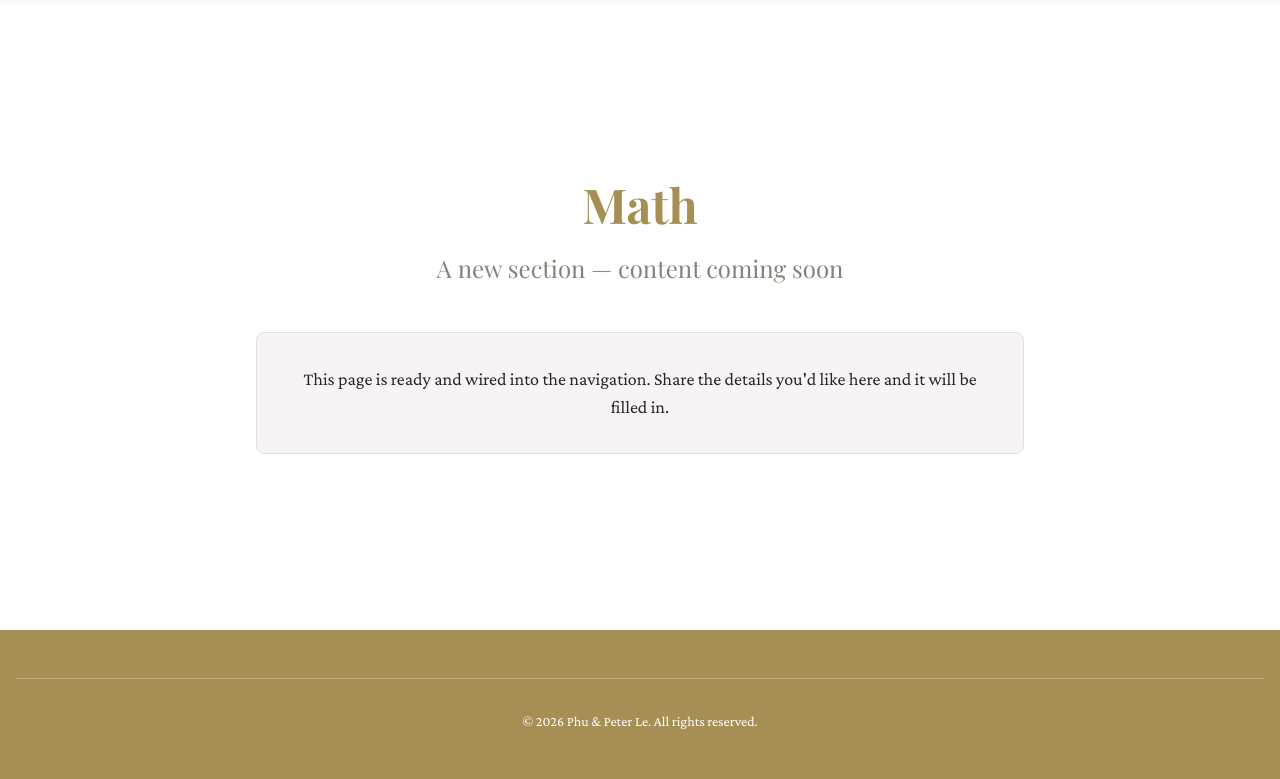
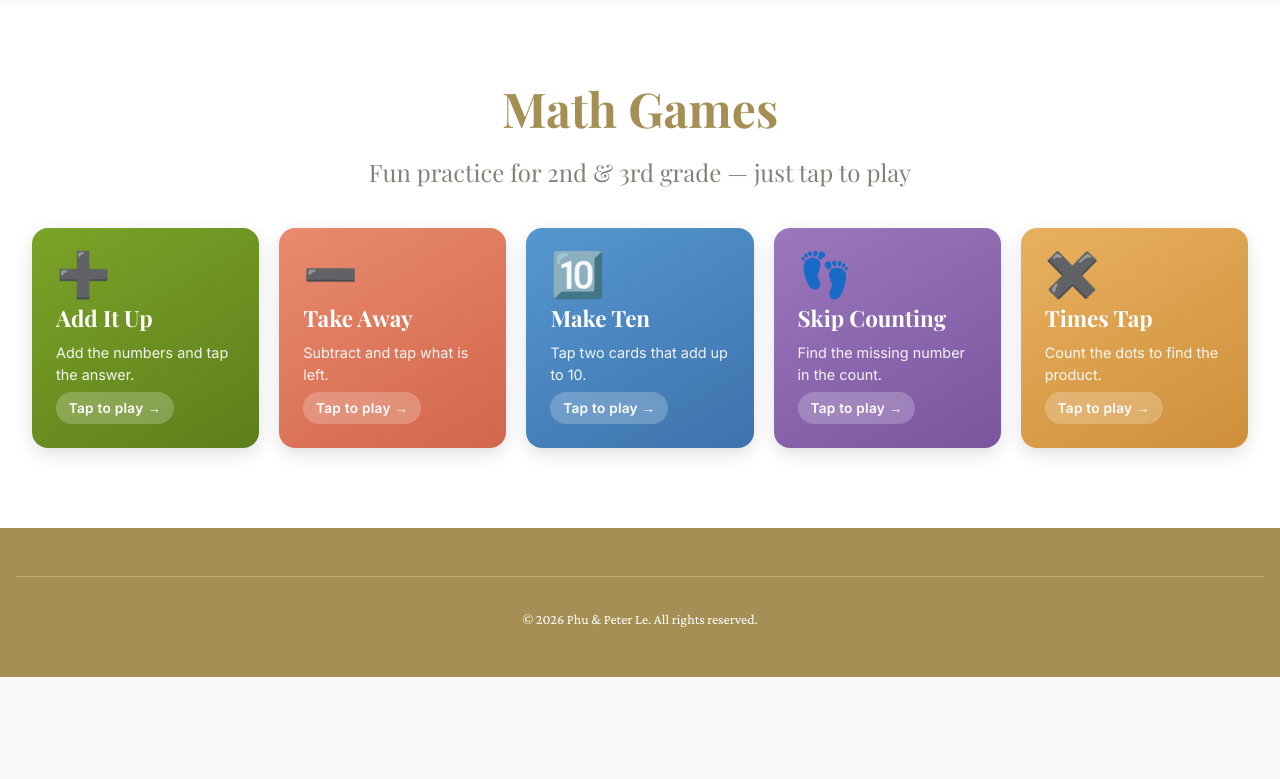
Before and after one commit to lehoangphu/blog, a Flask app: page /math in a window 1280 px wide. Shown: the part 60-839 px from the top of the page. After the commit the page ends 737 px from the top, so only its background shows below. Run offline with Flask 3, Linux system fonts and the light colour scheme.

Commit message:
Add tap-based math games to the Math page
Replace the Math placeholder with a gallery of five touch/pointer-only
games aimed at a 2nd grader heading into 3rd grade. Tapping a card expands
that game to fill the page width; a back button returns to the gallery.

Games (no keyboard or text input required):
- Add It Up: addition, tap the correct sum.
- Take Away: subtraction, tap what is left.
- Make Ten: tap two cards that add up to 10 (number bonds).
- Skip Counting: tap the missing number when counting by 2s, 5s, 10s.
- Times Tap: count a dot array to find the product (intro to multiplication).

Shared first-try star scoring, encouraging feedback, and a play-again
screen. Styles live in static/site/math.css and logic in
static/site/math-games.js, both loaded only on the Math page.

Co-authored-by: Copilot <223556219+Copilot@users.noreply.github.com>

```diff
--- /dev/null
+++ b/static/site/math-games.js
@@ -0,0 +1,438 @@
+/* Math Games for 2nd graders heading into 3rd grade.
+   Five tap/pointer-only games (no keyboard or text input). A gallery of cards
+   expands the chosen game to fill the page; a back button returns to the
+   gallery. All rendering is vanilla DOM so it works without a build step. */
+(function () {
+    "use strict";
+
+    var root = document.getElementById("math-games-root");
+    if (!root) return;
+
+    // ---------- small helpers ----------
+    function rand(min, max) {
+        return Math.floor(Math.random() * (max - min + 1)) + min;
+    }
+    function shuffle(arr) {
+        for (var i = arr.length - 1; i > 0; i--) {
+            var j = Math.floor(Math.random() * (i + 1));
+            var t = arr[i];
+            arr[i] = arr[j];
+            arr[j] = t;
+        }
+        return arr;
+    }
+    function pick(arr) {
+        return arr[Math.floor(Math.random() * arr.length)];
+    }
+    function el(tag, cls, html) {
+        var n = document.createElement(tag);
+        if (cls) n.className = cls;
+        if (html != null) n.innerHTML = html;
+        return n;
+    }
+
+    var PRAISE = ["Nice!", "Great job!", "You got it!", "Awesome!", "Way to go!", "Correct!"];
+    var ROUNDS = 10;
+
+    // ---------- shared multiple-choice engine ----------
+    // config: { makeQuestion() -> {promptHTML, answer}, spread, choices }
+    function runMultipleChoice(body, config) {
+        var spread = config.spread || 6;
+        var choiceCount = config.choices || 4;
+        var score = 0;
+        var round = 0;
+        var firstTry = true;
+
+        var progress = el("div", "mg-progress");
+        var stars = el("div", "mg-stars");
+        var prompt = el("div", "mg-prompt");
+        var choices = el("div", "mg-choices");
+        var feedback = el("div", "mg-feedback");
+        body.append(progress, stars, prompt, choices, feedback);
+
+        function distractors(answer) {
+            var set = {};
+            set[answer] = true;
+            var out = [answer];
+            var guard = 0;
+            while (out.length < choiceCount && guard < 200) {
+                guard++;
+                var d = answer + rand(-spread, spread);
+                if (d < 0) continue;
+                if (set[d]) continue;
+                set[d] = true;
+                out.push(d);
+            }
+            return shuffle(out);
+        }
+
+        function renderStars() {
+            stars.textContent = score > 0 ? Array(score + 1).join("\u2B50") : "";
+        }
+
+        function next() {
+            if (round >= ROUNDS) return finish();
+            round++;
+            firstTry = true;
+            progress.textContent = "Question " + round + " of " + ROUNDS;
+            renderStars();
+            var q = config.makeQuestion();
+            prompt.innerHTML = q.promptHTML;
+            feedback.textContent = "";
+            feedback.className = "mg-feedback";
+            choices.innerHTML = "";
+            var options = q.choices ? shuffle(q.choices.slice()) : distractors(q.answer);
+            options.forEach(function (val) {
+                var b = el("button", "mg-choice", String(val));
+                b.type = "button";
+                b.addEventListener("click", function () {
+                    if (b.disabled) return;
+                    if (val === q.answer) {
+                        b.classList.add("correct");
+                        Array.prototype.forEach.call(choices.children, function (c) {
+                            c.disabled = true;
+                        });
+                        if (firstTry) score++;
+                        feedback.textContent = pick(PRAISE);
+                        feedback.classList.add("good");
+                        renderStars();
+                        setTimeout(next, 850);
+                    } else {
+                        firstTry = false;
+                        b.classList.add("wrong");
+                        b.disabled = true;
+                        feedback.textContent = "Try again!";
+                        feedback.className = "mg-feedback bad";
+                    }
+                });
+                choices.append(b);
+            });
+        }
+
+        function finish() {
+            body.innerHTML = "";
+            var done = el("div", "mg-done");
+            done.append(
+                el("div", "mg-done-emoji", score >= 8 ? "\uD83C\uDFC6" : "\uD83C\uDF89"),
+                el("div", "mg-done-title", "All done!"),
+                el("div", "mg-done-score", "You earned " + score + " of " + ROUNDS + " stars on the first try.")
+            );
+            var again = el("button", "mg-btn", "Play again");
+            again.type = "button";
+            again.addEventListener("click", function () {
+                body.innerHTML = "";
+                runMultipleChoice(body, config);
+            });
+            done.append(again);
+            body.append(done);
+        }
+
+        next();
+    }
+
+    // ---------- Make Ten (number bonds, custom tap game) ----------
+    function runMakeTen(body) {
+        var TARGET = 10;
+        var GOAL = 8; // pairs to find to win
+        var found = 0;
+        var nums = [];
+        var first = null;
+
+        var progress = el("div", "mg-progress");
+        var prompt = el("div", "mg-prompt", "Tap two cards that add up to <small>10</small>");
+        var board = el("div", "mg-board");
+        var feedback = el("div", "mg-feedback");
+        body.append(progress, prompt, board, feedback);
+
+        function hasPair(list) {
+            for (var i = 0; i < list.length; i++) {
+                for (var j = i + 1; j < list.length; j++) {
+                    if (list[i] + list[j] === TARGET) return true;
+                }
+            }
+            return false;
+        }
+        function freshNumber() {
+            return rand(1, 9);
+        }
+        function generate() {
+            var list;
+            do {
+                list = [];
+                for (var i = 0; i < 8; i++) list.push(freshNumber());
+            } while (!hasPair(list));
+            return list;
+        }
+        function refillSlots(a, b) {
+            nums[a] = freshNumber();
+            nums[b] = freshNumber();
+            // guarantee a solvable board remains
+            if (!hasPair(nums)) {
+                nums[a] = freshNumber();
+                nums[b] = TARGET - nums[a];
+            }
+        }
+
+        function updateProgress() {
+            progress.textContent = "Pairs found: " + found + " of " + GOAL;
+        }
+
+        function render() {
+            board.innerHTML = "";
+            nums.forEach(function (n, idx) {
+                var t = el("button", "mg-tile", String(n));
+                t.type = "button";
+                t.dataset.idx = String(idx);
+                t.addEventListener("click", function () {
+                    onTap(idx, t);
+                });
+                board.append(t);
+            });
+        }
+
+        function tileAt(idx) {
+            return board.querySelector('[data-idx="' + idx + '"]');
+        }
+
+        function onTap(idx, tile) {
+            if (tile.classList.contains("hit")) return;
+            if (first === null) {
+                first = idx;
+                tile.classList.add("sel");
+                feedback.textContent = "";
+                feedback.className = "mg-feedback";
+                return;
+            }
+            if (first === idx) {
+                tile.classList.remove("sel");
+                first = null;
+                return;
+            }
+            var firstTile = tileAt(first);
+            if (nums[first] + nums[idx] === TARGET) {
+                firstTile.classList.remove("sel");
+                firstTile.classList.add("hit");
+                tile.classList.add("hit");
+                feedback.textContent = nums[first] + " + " + nums[idx] + " = 10  " + pick(PRAISE);
+                feedback.className = "mg-feedback good";
+                found++;
+                updateProgress();
+                var a = first, b = idx;
+                first = null;
+                if (found >= GOAL) {
+                    setTimeout(win, 700);
+                    return;
+                }
+                setTimeout(function () {
+                    refillSlots(a, b);
+                    render();
+                }, 650);
+            } else {
+                firstTile.classList.add("miss");
+                tile.classList.add("miss");
+                feedback.textContent = "That makes " + (nums[first] + nums[idx]) + ". Try again!";
+                feedback.className = "mg-feedback bad";
+                var keep = first;
+                first = null;
+                setTimeout(function () {
+                    var ft = tileAt(keep);
+                    if (ft) ft.classList.remove("sel", "miss");
+                    tile.classList.remove("miss");
+                }, 500);
+            }
+        }
+
+        function win() {
+            body.innerHTML = "";
+            var done = el("div", "mg-done");
+            done.append(
+                el("div", "mg-done-emoji", "\uD83C\uDFC6"),
+                el("div", "mg-done-title", "You made ten, ten times over!"),
+                el("div", "mg-done-score", "You found all " + GOAL + " pairs.")
+            );
+            var again = el("button", "mg-btn", "Play again");
+            again.type = "button";
+            again.addEventListener("click", function () {
+                body.innerHTML = "";
+                runMakeTen(body);
+            });
+            done.append(again);
+            body.append(done);
+        }
+
+        nums = generate();
+        updateProgress();
+        render();
+    }
+
+    // ---------- game definitions ----------
+    function arrayHTML(rows, cols) {
+        var html = '<div class="mg-array">';
+        for (var r = 0; r < rows; r++) {
+            html += '<div class="mg-array-row">';
+            for (var c = 0; c < cols; c++) html += '<span class="mg-dot"></span>';
+            html += "</div>";
+        }
+        html += "</div>";
+        return html;
+    }
+
+    function skipHTML(seq, blankIndex) {
+        var parts = seq.map(function (v, i) {
+            return i === blankIndex ? "<b>?</b>" : String(v);
+        });
+        return (
+            '<span style="font-size:0.9em">' +
+            parts.join('<span style="opacity:.4">, </span>') +
+            "</span>"
+        );
+    }
+
+    var GAMES = [
+        {
+            id: "add",
+            title: "Add It Up",
+            emoji: "\u2795",
+            color: "mg-c-add",
+            desc: "Add the numbers and tap the answer.",
+            run: function (body) {
+                runMultipleChoice(body, {
+                    spread: 6,
+                    makeQuestion: function () {
+                        var a = rand(5, 30);
+                        var b = rand(2, 20);
+                        return { promptHTML: a + " + " + b, answer: a + b };
+                    },
+                });
+            },
+        },
+        {
+            id: "sub",
+            title: "Take Away",
+            emoji: "\u2796",
+            color: "mg-c-sub",
+            desc: "Subtract and tap what is left.",
+            run: function (body) {
+                runMultipleChoice(body, {
+                    spread: 6,
+                    makeQuestion: function () {
+                        var a = rand(10, 35);
+                        var b = rand(1, a - 1);
+                        return { promptHTML: a + " \u2212 " + b, answer: a - b };
+                    },
+                });
+            },
+        },
+        {
+            id: "ten",
+            title: "Make Ten",
+            emoji: "\uD83D\uDD1F",
+            color: "mg-c-ten",
+            desc: "Tap two cards that add up to 10.",
+            run: function (body) {
+                runMakeTen(body);
+            },
+        },
+        {
+            id: "skip",
+            title: "Skip Counting",
+            emoji: "\uD83D\uDC63",
+            color: "mg-c-skip",
+            desc: "Find the missing number in the count.",
+            run: function (body) {
+                runMultipleChoice(body, {
+                    spread: 0,
+                    makeQuestion: function () {
+                        var step = pick([2, 5, 10]);
+                        var start = step * rand(1, 5);
+                        var seq = [start, start + step, start + 2 * step, start + 3 * step, start + 4 * step];
+                        var blank = rand(1, 3);
+                        var answer = seq[blank];
+                        var opts = {};
+                        opts[answer] = true;
+                        [answer + step, answer - step, answer + 1, answer - 1, answer + 2 * step].forEach(function (d) {
+                            if (d >= 0) opts[d] = true;
+                        });
+                        var choiceList = Object.keys(opts).map(Number);
+                        choiceList = shuffle(choiceList).slice(0, 4);
+                        if (choiceList.indexOf(answer) === -1) choiceList[0] = answer;
+                        return {
+                            promptHTML:
+                                skipHTML(seq, blank) +
+                                "<small>Counting by " + step + "s</small>",
+                            answer: answer,
+                            choices: choiceList,
+                        };
+                    },
+                    choices: 4,
+                });
+            },
+        },
+        {
+            id: "times",
+            title: "Times Tap",
+            emoji: "\u2716\uFE0F",
+            color: "mg-c-times",
+            desc: "Count the dots to find the product.",
+            run: function (body) {
+                runMultipleChoice(body, {
+                    spread: 4,
+                    makeQuestion: function () {
+                        var rows = rand(2, 5);
+                        var cols = rand(2, 5);
+                        return {
+                            promptHTML:
+                                arrayHTML(rows, cols) +
+                                "<small>How many dots?  " + rows + " \u00D7 " + cols + "</small>",
+                            answer: rows * cols,
+                        };
+                    },
+                });
+            },
+        },
+    ];
+
+    // ---------- gallery / stage navigation ----------
+    function showGallery() {
+        root.innerHTML = "";
+        var gallery = el("div", "mg-gallery");
+        GAMES.forEach(function (game) {
+            var card = el("button", "mg-card " + game.color);
+            card.type = "button";
+            card.setAttribute("aria-label", "Play " + game.title);
+            card.append(
+                el("span", "mg-card-emoji", game.emoji),
+                el("span", "mg-card-title", game.title),
+                el("span", "mg-card-desc", game.desc),
+                el("span", "mg-card-play", "Tap to play \u2192")
+            );
+            card.addEventListener("click", function () {
+                showGame(game);
+            });
+            gallery.append(card);
+        });
+        root.append(gallery);
+    }
+
+    function showGame(game) {
+        root.innerHTML = "";
+        var stage = el("div", "mg-stage");
+        var bar = el("div", "mg-stage-bar");
+        var back = el("button", "mg-back", "\u2190 All games");
+        back.type = "button";
+        back.addEventListener("click", showGallery);
+        bar.append(back, el("span", "mg-stage-title", game.emoji + "  " + game.title));
+        var stageBody = el("div", "mg-stage-body");
+        stage.append(bar, stageBody);
+        root.append(stage);
+
+        var header = document.getElementById("site-header");
+        var offset = header ? header.offsetHeight + 12 : 80;
+        var top = root.getBoundingClientRect().top + window.pageYOffset - offset;
+        window.scrollTo({ top: top, behavior: "smooth" });
+
+        game.run(stageBody);
+    }
+
+    showGallery();
+})();
--- /dev/null
+++ b/static/site/math.css
@@ -0,0 +1,292 @@
+/* Styling for the Math Games page. Self-contained (does not rely on
+   uncompiled Tailwind utilities) so the games look right on every screen. */
+
+#math-games-root {
+    --mg-ink: #2a2622;
+    --mg-line: rgba(0, 0, 0, 0.08);
+}
+
+/* ---------- Gallery of game cards ---------- */
+.mg-gallery {
+    display: grid;
+    grid-template-columns: repeat(auto-fill, minmax(220px, 1fr));
+    gap: 1.25rem;
+}
+.mg-card {
+    position: relative;
+    display: flex;
+    flex-direction: column;
+    align-items: flex-start;
+    text-align: left;
+    gap: 0.4rem;
+    padding: 1.5rem;
+    min-height: 190px;
+    border: none;
+    border-radius: 1rem;
+    color: #fff;
+    cursor: pointer;
+    box-shadow: 0 6px 18px rgba(0, 0, 0, 0.12);
+    transition: transform 0.18s ease, box-shadow 0.18s ease;
+    -webkit-tap-highlight-color: transparent;
+}
+.mg-card:hover,
+.mg-card:focus-visible {
+    transform: translateY(-4px);
+    box-shadow: 0 12px 26px rgba(0, 0, 0, 0.18);
+    outline: none;
+}
+.mg-card:active {
+    transform: translateY(-1px) scale(0.99);
+}
+.mg-card-emoji {
+    font-size: 2.75rem;
+    line-height: 1;
+}
+.mg-card-title {
+    font-family: "Playfair Display", serif;
+    font-size: 1.4rem;
+    font-weight: 700;
+}
+.mg-card-desc {
+    font-size: 0.9rem;
+    opacity: 0.92;
+}
+.mg-card-play {
+    margin-top: auto;
+    font-weight: 600;
+    font-size: 0.85rem;
+    letter-spacing: 0.02em;
+    background: rgba(255, 255, 255, 0.22);
+    padding: 0.35rem 0.8rem;
+    border-radius: 999px;
+}
+
+/* Per-game accent colors */
+.mg-c-add   { background: linear-gradient(150deg, #7ba428, #5d7e1c); }
+.mg-c-sub   { background: linear-gradient(150deg, #e98b6e, #d2664a); }
+.mg-c-ten   { background: linear-gradient(150deg, #5697cf, #3d72ad); }
+.mg-c-skip  { background: linear-gradient(150deg, #9b78be, #7a559e); }
+.mg-c-times { background: linear-gradient(150deg, #e8b15f, #cf8f3a); }
+
+/* ---------- Expanded game stage ---------- */
+.mg-stage {
+    width: 100%;
+}
+.mg-stage-bar {
+    display: flex;
+    align-items: center;
+    gap: 1rem;
+    margin-bottom: 1.5rem;
+    flex-wrap: wrap;
+}
+.mg-back {
+    display: inline-flex;
+    align-items: center;
+    gap: 0.45rem;
+    padding: 0.6rem 1.1rem;
+    border: 1px solid var(--mg-line);
+    background: #fff;
+    color: var(--mg-ink);
+    font-weight: 600;
+    border-radius: 999px;
+    cursor: pointer;
+    transition: background-color 0.18s ease, transform 0.18s ease;
+    -webkit-tap-highlight-color: transparent;
+}
+.mg-back:hover { background: #f3efe9; }
+.mg-back:active { transform: scale(0.97); }
+.mg-stage-title {
+    font-family: "Playfair Display", serif;
+    font-size: clamp(1.5rem, 3vw, 2.1rem);
+    font-weight: 700;
+    color: var(--mg-ink);
+}
+
+.mg-stage-body {
+    min-height: 60vh;
+    display: flex;
+    flex-direction: column;
+    align-items: center;
+    justify-content: flex-start;
+    gap: 1.5rem;
+    padding: 1.5rem;
+    background: #faf8f5;
+    border: 1px solid var(--mg-line);
+    border-radius: 1.25rem;
+}
+
+/* shared play-area pieces */
+.mg-progress {
+    font-weight: 600;
+    color: #6b6258;
+    letter-spacing: 0.01em;
+}
+.mg-stars {
+    font-size: 1.4rem;
+    letter-spacing: 0.15rem;
+    min-height: 1.6rem;
+}
+.mg-prompt {
+    font-family: "Playfair Display", serif;
+    font-weight: 700;
+    color: var(--mg-ink);
+    font-size: clamp(2rem, 6vw, 3.4rem);
+    text-align: center;
+    line-height: 1.15;
+}
+.mg-prompt small {
+    display: block;
+    font-family: "Inter", sans-serif;
+    font-weight: 500;
+    font-size: 1.1rem;
+    color: #6b6258;
+    margin-top: 0.5rem;
+}
+
+.mg-choices {
+    display: grid;
+    grid-template-columns: repeat(2, minmax(120px, 1fr));
+    gap: 1rem;
+    width: 100%;
+    max-width: 520px;
+}
+.mg-choice {
+    font-family: "Playfair Display", serif;
+    font-size: clamp(1.8rem, 5vw, 2.6rem);
+    font-weight: 700;
+    color: var(--mg-ink);
+    background: #fff;
+    border: 2px solid var(--mg-line);
+    border-radius: 1rem;
+    min-height: 92px;
+    cursor: pointer;
+    transition: transform 0.12s ease, background-color 0.18s ease,
+        border-color 0.18s ease, color 0.18s ease;
+    -webkit-tap-highlight-color: transparent;
+}
+.mg-choice:hover { border-color: #c9a96a; }
+.mg-choice:active { transform: scale(0.96); }
+.mg-choice.correct {
+    background: #5d7e1c;
+    border-color: #5d7e1c;
+    color: #fff;
+    animation: mg-pop 0.35s ease;
+}
+.mg-choice.wrong {
+    background: #f6d6cd;
+    border-color: #d2664a;
+    color: #a23c22;
+    animation: mg-shake 0.35s ease;
+}
+
+.mg-feedback {
+    min-height: 1.8rem;
+    font-weight: 700;
+    font-size: 1.25rem;
+}
+.mg-feedback.good { color: #5d7e1c; }
+.mg-feedback.bad { color: #cf6a4a; }
+
+/* dot array for the multiplication game */
+.mg-array {
+    display: inline-grid;
+    gap: 0.6rem;
+    padding: 1rem 1.25rem;
+    background: #fff;
+    border: 2px solid var(--mg-line);
+    border-radius: 1rem;
+}
+.mg-array-row { display: flex; gap: 0.6rem; }
+.mg-dot {
+    width: clamp(18px, 4.5vw, 30px);
+    height: clamp(18px, 4.5vw, 30px);
+    border-radius: 50%;
+    background: #e0a458;
+    box-shadow: inset 0 -3px 0 rgba(0, 0, 0, 0.12);
+}
+
+/* make-ten board */
+.mg-board {
+    display: grid;
+    grid-template-columns: repeat(4, minmax(70px, 1fr));
+    gap: 0.9rem;
+    width: 100%;
+    max-width: 560px;
+}
+.mg-tile {
+    font-family: "Playfair Display", serif;
+    font-size: clamp(1.8rem, 5vw, 2.6rem);
+    font-weight: 700;
+    color: var(--mg-ink);
+    background: #fff;
+    border: 2px solid var(--mg-line);
+    border-radius: 1rem;
+    min-height: 84px;
+    cursor: pointer;
+    transition: transform 0.12s ease, background-color 0.18s ease,
+        border-color 0.18s ease, color 0.18s ease, opacity 0.25s ease;
+    -webkit-tap-highlight-color: transparent;
+}
+.mg-tile:active { transform: scale(0.96); }
+.mg-tile.sel {
+    background: #5697cf;
+    border-color: #3d72ad;
+    color: #fff;
+}
+.mg-tile.hit {
+    background: #5d7e1c;
+    border-color: #5d7e1c;
+    color: #fff;
+    animation: mg-pop 0.35s ease;
+}
+.mg-tile.miss { animation: mg-shake 0.35s ease; }
+
+/* win / done card */
+.mg-done {
+    text-align: center;
+    display: flex;
+    flex-direction: column;
+    align-items: center;
+    gap: 1rem;
+}
+.mg-done-emoji { font-size: 4rem; line-height: 1; }
+.mg-done-title {
+    font-family: "Playfair Display", serif;
+    font-size: clamp(1.8rem, 5vw, 2.6rem);
+    font-weight: 800;
+    color: var(--mg-ink);
+}
+.mg-done-score { font-size: 1.25rem; color: #6b6258; }
+.mg-btn {
+    padding: 0.85rem 1.6rem;
+    font-weight: 700;
+    font-size: 1.05rem;
+    color: #fff;
+    background: #6b8e23;
+    border: none;
+    border-radius: 999px;
+    cursor: pointer;
+    transition: background-color 0.18s ease, transform 0.12s ease;
+    -webkit-tap-highlight-color: transparent;
+}
+.mg-btn:hover { background: #5d7e1c; }
+.mg-btn:active { transform: scale(0.97); }
+
+@keyframes mg-pop {
+    0% { transform: scale(1); }
+    50% { transform: scale(1.08); }
+    100% { transform: scale(1); }
+}
+@keyframes mg-shake {
+    0%, 100% { transform: translateX(0); }
+    25% { transform: translateX(-6px); }
+    75% { transform: translateX(6px); }
+}
+@media (prefers-reduced-motion: reduce) {
+    .mg-choice, .mg-tile, .mg-card, .mg-back, .mg-btn { transition: none; }
+    .mg-choice.correct, .mg-choice.wrong, .mg-tile.hit, .mg-tile.miss { animation: none; }
+}
+
+@media (max-width: 480px) {
+    .mg-board { grid-template-columns: repeat(3, minmax(64px, 1fr)); }
+}
--- a/templates/math.html
+++ b/templates/math.html
@@ -10,6 +10,7 @@
     <link href="https://fonts.googleapis.com/css2?family=Inter:wght@300;400;500;600;700&family=Playfair+Display:wght@400;500;600;700;800;900&family=Crimson+Pro:ital,wght@0,400;0,500;0,600;1,400&display=swap" rel="stylesheet">
     <link rel="stylesheet" href="/static/site/site.css">
     <link rel="stylesheet" href="/static/site/custom.css">
+    <link rel="stylesheet" href="/static/site/math.css">
 </head>
 <body>
 <div id="root">
@@ -17,15 +18,13 @@
         {% include "_header.html" %}
 
         <main class="flex-grow pt-16">
-            <section class="py-24 bg-white">
+            <section class="py-16 bg-white">
                 <div class="section-container">
-                    <div class="text-center mb-12">
-                        <h2 class="section-title">Math</h2>
-                        <p class="section-subtitle">A new section &mdash; content coming soon</p>
+                    <div class="text-center mb-10">
+                        <h2 class="section-title">Math Games</h2>
+                        <p class="section-subtitle">Fun practice for 2nd &amp; 3rd grade &mdash; just tap to play</p>
                     </div>
-                    <div class="max-w-3xl mx-auto bg-muted rounded-lg p-8 border border-border text-center">
-                        <p class="text-lg font-serif">This page is ready and wired into the navigation. Share the details you'd like here and it will be filled in.</p>
-                    </div>
+                    <div id="math-games-root"></div>
                 </div>
             </section>
         </main>
@@ -40,5 +39,6 @@
     </div>
 </div>
 <script src="/static/site/nav.js" defer></script>
+<script src="/static/site/math-games.js" defer></script>
 </body>
 </html>
```
